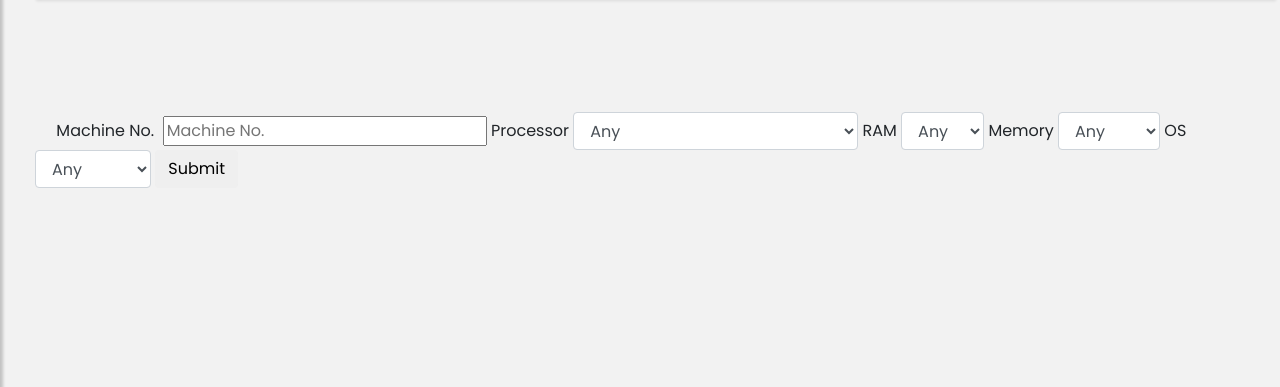
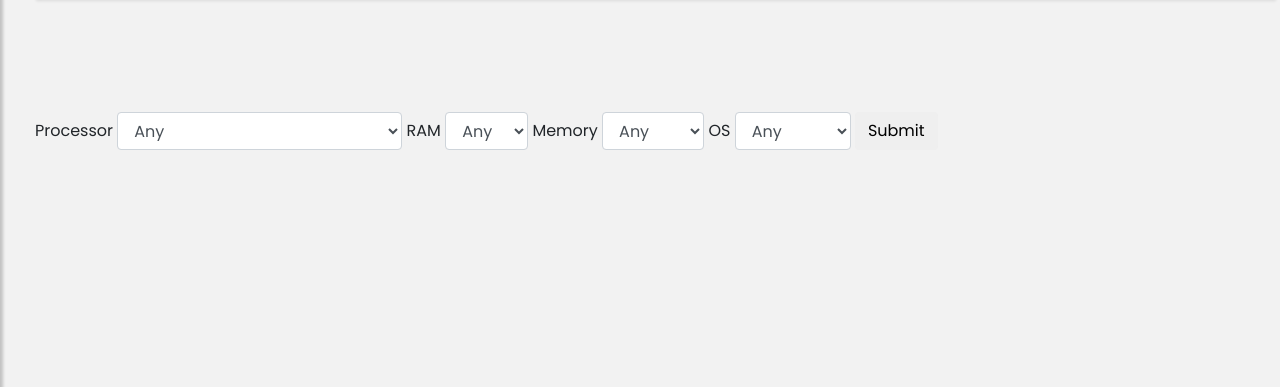
Before and after one commit to thejaynesh/Machine_Tracking, a PHP site: page /searchpcv2.php in a window 1280 px wide. Shown: the part 90-477 px from the top of the page. Run offline with PHP 8.4, Linux system fonts and the light colour scheme; a user stored in the database is signed in; data comes from the database, SQL or seed files in the repository; some libraries are stand-ins or nearby versions.

Commit message:
Update searchpcv2.php

```diff
--- a/searchpcv2.php
+++ b/searchpcv2.php
@@ -113,8 +113,8 @@ td:hover{
             <center>
             <div class="page-header">
        <form method="POST" class="form-inline" style="align-items:center; padding =10">
-       <label id="processor" style="padding =10;">&nbsp&nbsp&nbsp&nbsp Machine No. &nbsp</label>
-       <input type="text" name="mno" id="mno" placeholder="Machine No.">&nbsp
+       <!-- <label id="processor" style="padding =10;">&nbsp&nbsp&nbsp&nbsp Machine No. &nbsp</label>
+       <input type="text" name="mno" id="mno" placeholder="Machine No.">&nbsp -->
             <label id="processor" style="padding =10;">Processor&nbsp</label>
                 <select class="form-control" id="processor" name="processor">
                     <option value="-1">Any</option>
```
